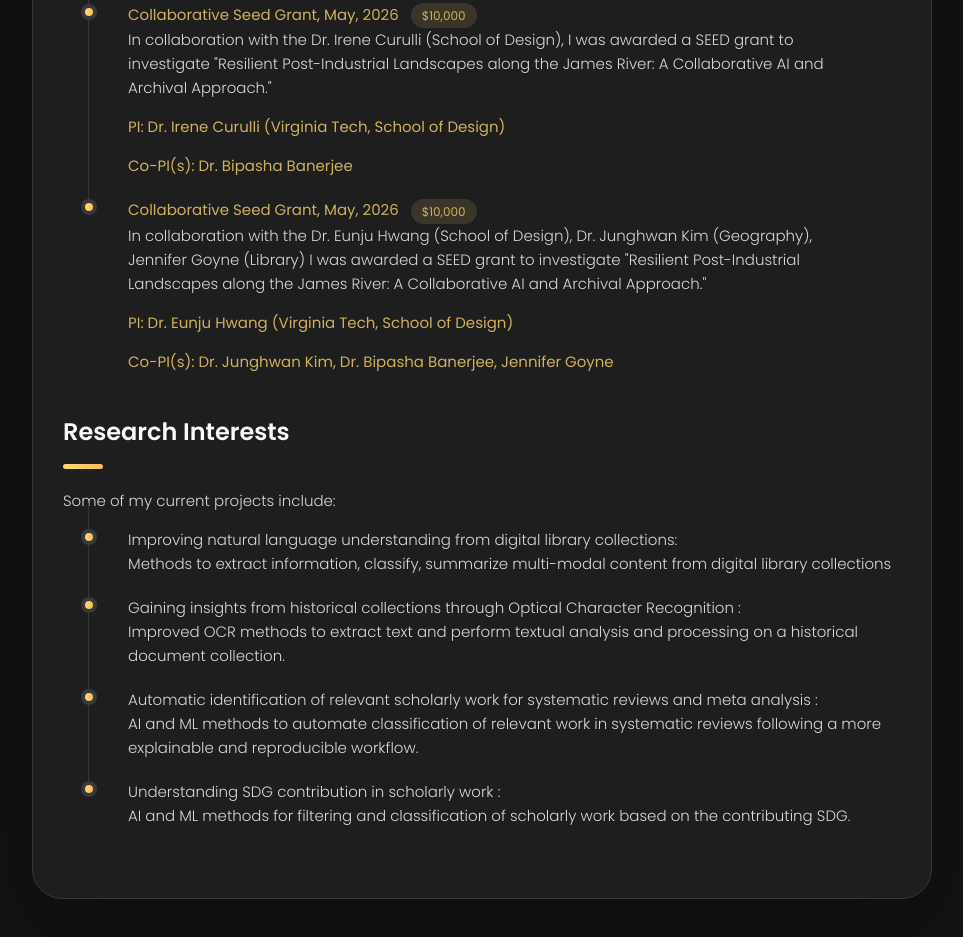
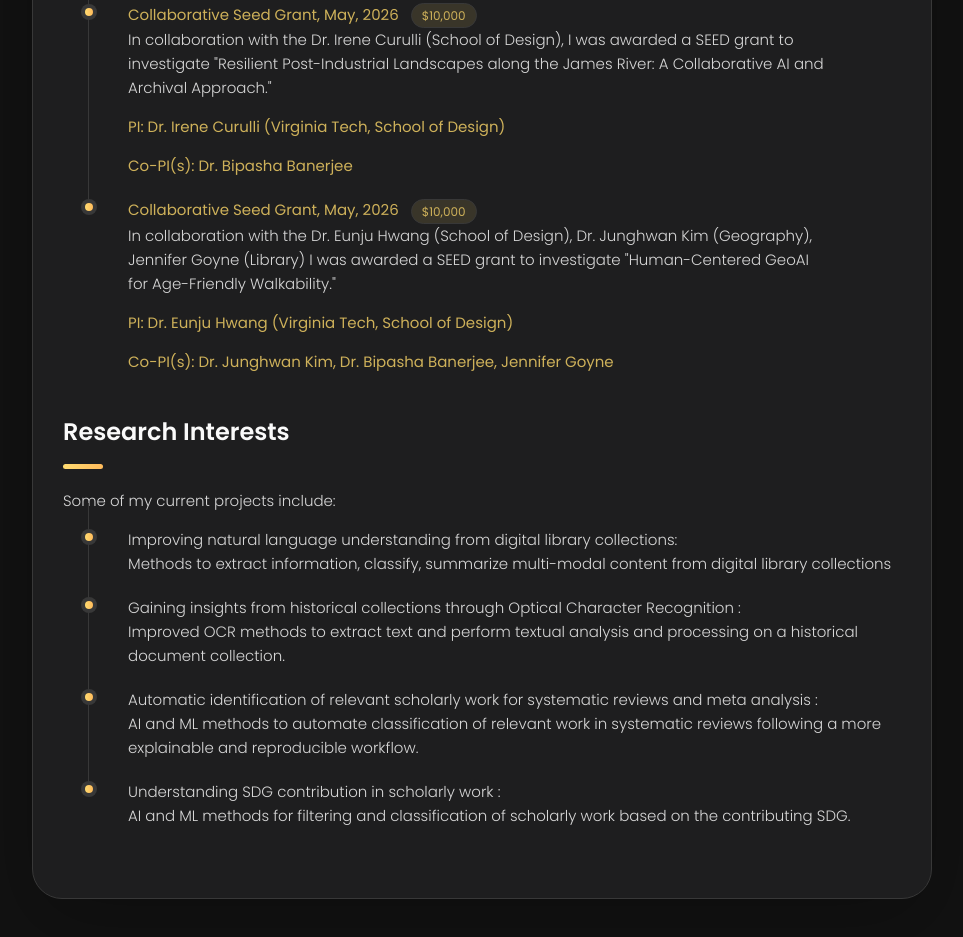
Before and after one commit to Bipasha-banerjee/Bipasha-banerjee.github.io, a plain HTML site: page index.html in a window 1280 px wide. Shown: the part 865-1802 px from the top of the page, without its empty margins (308-1271 px from the left). Drawn offline with nearby package versions, Linux system fonts and the light colour scheme.

Commit message:
updating project title

```diff
--- a/index.html
+++ b/index.html
@@ -275,7 +275,7 @@
             <li class="timeline-item">
             <span> Collaborative Seed Grant, May, 2026 <span class="funding-badge" title="Amount awarded">$10,000</span></span>
             <p class="timeline-text">
-              In collaboration with the Dr. Eunju Hwang (School of Design), Dr. Junghwan Kim (Geography), Jennifer Goyne (Library)  I was awarded a SEED grant to investigate "Resilient Post-Industrial Landscapes along the James River: A Collaborative AI and Archival Approach."
+              In collaboration with the Dr. Eunju Hwang (School of Design), Dr. Junghwan Kim (Geography), Jennifer Goyne (Library)  I was awarded a SEED grant to investigate "Human-Centered GeoAI for Age-Friendly Walkability."
             </p>
             <p class="news-roles"><span class="news-roles-label">PI: Dr. Eunju Hwang (Virginia Tech, School of Design) </span> </p>
             <p class="news-roles"><span class="news-roles-label">Co-PI(s): Dr. Junghwan Kim,  Dr. Bipasha Banerjee, Jennifer Goyne </span> </p>
```
